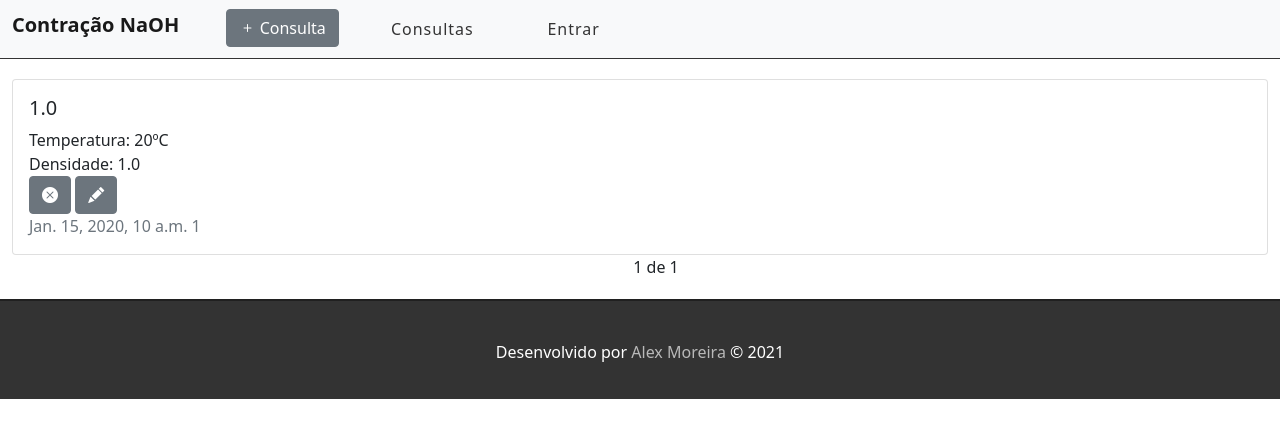
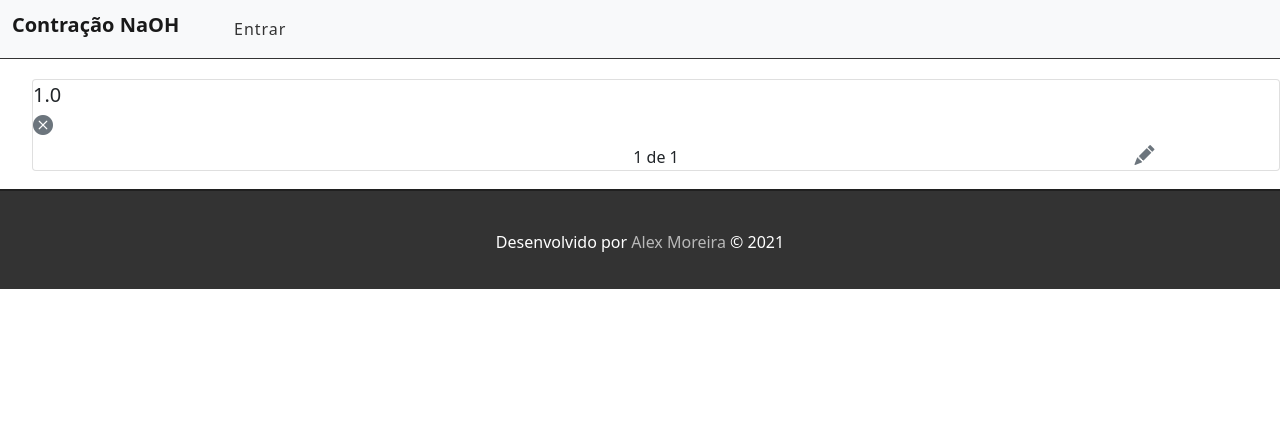
Before and after one commit to MoreiraAlex/UnivespPI-Concentra, a Django app: page / in a window 1280 px wide. Shown: the top 438 px of the page. Run offline with Django 3.2, Linux system fonts and the light colour scheme; tables that the repository leaves empty hold one stand-in row (values such as "Sample post"); some libraries are stand-ins or nearby versions.

Commit message:
links na NavBar

```diff
--- a/static/css/style.css
+++ b/static/css/style.css
@@ -26,6 +26,33 @@ ul.messages li{
     color: white;
     background-color: #6c757d;
 }
+
+/* Consultas */
+.task-list {
+    padding-left: 0;
+}
+
+.task-item {
+    list-style: none;
+    font-size: 20px;
+    height: 50px;
+
+}
+
+.task-item a {
+    width: 90%;
+    color: #6c757d;
+}
+
+.task-item a:hover {
+    color:black;
+}
+
+.bi-pencil-fill {
+    float: right;
+}
+
+
 
 /* Paginação */
 
@@ -79,3 +106,8 @@ footer a {
     color: rgb(185, 185, 185);
 
 }
+
+footer a:hover {
+    color: white;
+
+}
--- a/templates/index.html
+++ b/templates/index.html
@@ -2,14 +2,11 @@
 {% load crispy_forms_tags %}
 
 {% block nav %}
-<div class="col-5 offset-1">
+{% if user.is_authenticated %}
+    <div class="col-8">
         <button type="button" class="btn btn-secondary btn-block" data-bs-toggle="modal" data-bs-target="#exampleModal"><i class="bi bi-plus"></i> Consulta</button>
     </div>
-<li class="nav-item col-1">
-    <a href="#" class="nav-link">Consultas</a>
-</li>
-{% if user.is_authenticated %}
-<li class="nav-item col-1 offset-4">
+    <li class="nav-item col">
         <a class="nav-link" aria-current="page" href="accounts/logout">Sair</a>
     </li>
 {% else %}
@@ -17,6 +14,7 @@
         <a class="nav-link" aria-current="page" href="accounts/login">Entrar</a>
     </li>
 {% endif %}
+    <!--
     <form method="POST">
         <div class="modal fade" id="exampleModal" tabindex="-1" aria-labelledby="exampleModalLabel" aria-hidden="true">
             <div class="modal-dialog">
@@ -37,6 +35,7 @@
             </div>
         </div>
     </form>
+-->
 {% endblock %}
 
 {% block content %}
@@ -47,7 +46,16 @@
             {% endfor %}
         </ul>
     {% endif %}
+    <ul class="taks-list">
         {% for consulta in consultas %}
+            <li class="task-item">
+                <div class="card">
+                    <span>{{ consulta.concentra }}</span>
+                    <a href="delete/{{ consulta.id }}"><i class="bi bi-x-circle-fill"></i></a>
+                    <a href="edit/{{ consulta.id }}" data-bs-toggle="modal" data-bs-target="#editmodal"><i class="bi bi-pencil-fill"></i></a>
+                </div>
+            </li>
+            <!--
             <div class="container-fluid">
                 <div class="row">
                     <div class="col-12">
@@ -68,7 +76,9 @@
                     </div>
                 </div>
             </div>
+        -->
         {% endfor %}
+    </ul>
     <ul>
         <div class="pagination">
             <span class="step-links">
@@ -84,9 +94,8 @@
             </span>
         </div>
     </ul>
-    <!--
     <form method="POST">
-        <div class="modal fade" id="editmodal" tabindex="-1" aria-labelledby="exampleModalLabel" aria-hidden="true">
+        <div class="modal fade" id="editmodal" tabindex="-1" aria-labelledby="editmodal" aria-hidden="true">
             <div class="modal-dialog">
                 <div class="modal-content">
                     <div class="modal-header">
@@ -96,7 +105,6 @@
                     <div class="modal-body">
                         {% csrf_token %}
                         {{ form|crispy }}
-                        {{ form.as_p }}
                     </div>
                     <div class="modal-footer">
                         <button type="button" class="btn btn-secondary" data-bs-dismiss="modal">Cancelar</button>
@@ -106,5 +114,4 @@
             </div>
         </div>
     </form>
-    -->
 {% endblock %}
```
Also changed, not shown: templates/registration/login.html (+30 -0 lines). Lines whose indentation alone changed are shown as unchanged.
